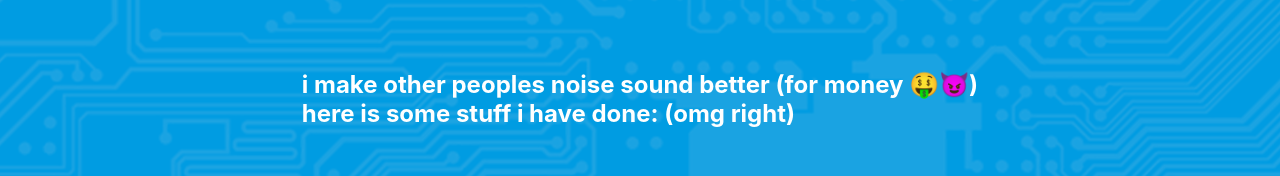
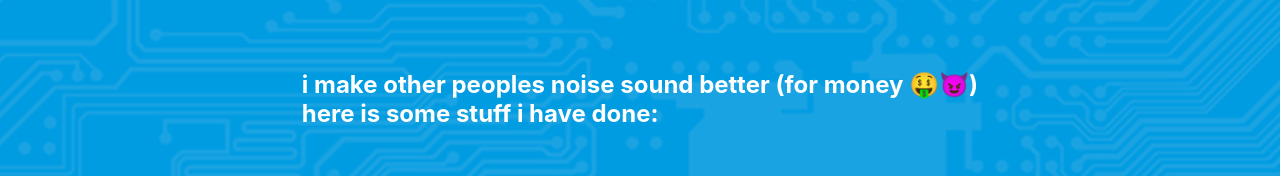
Before and after one commit to jacquesdebar/wltv, a React (Create React App) app: page /work in a window 1280 px wide. Shown: the part 219-395 px from the top of the page. Built offline with nearby package versions, Linux system fonts and the light colour scheme; grey boxes are pictures that could not be loaded.

Commit message:
removed omg right from work page

```diff
--- a/src/pages/Work.js
+++ b/src/pages/Work.js
@@ -54,7 +54,7 @@ export default function Teach() {
             </span>
             )
             <br />
-            here is some stuff i have done: (omg right)
+            here is some stuff i have done:
           </h2>
           <Box
             style={{
```
